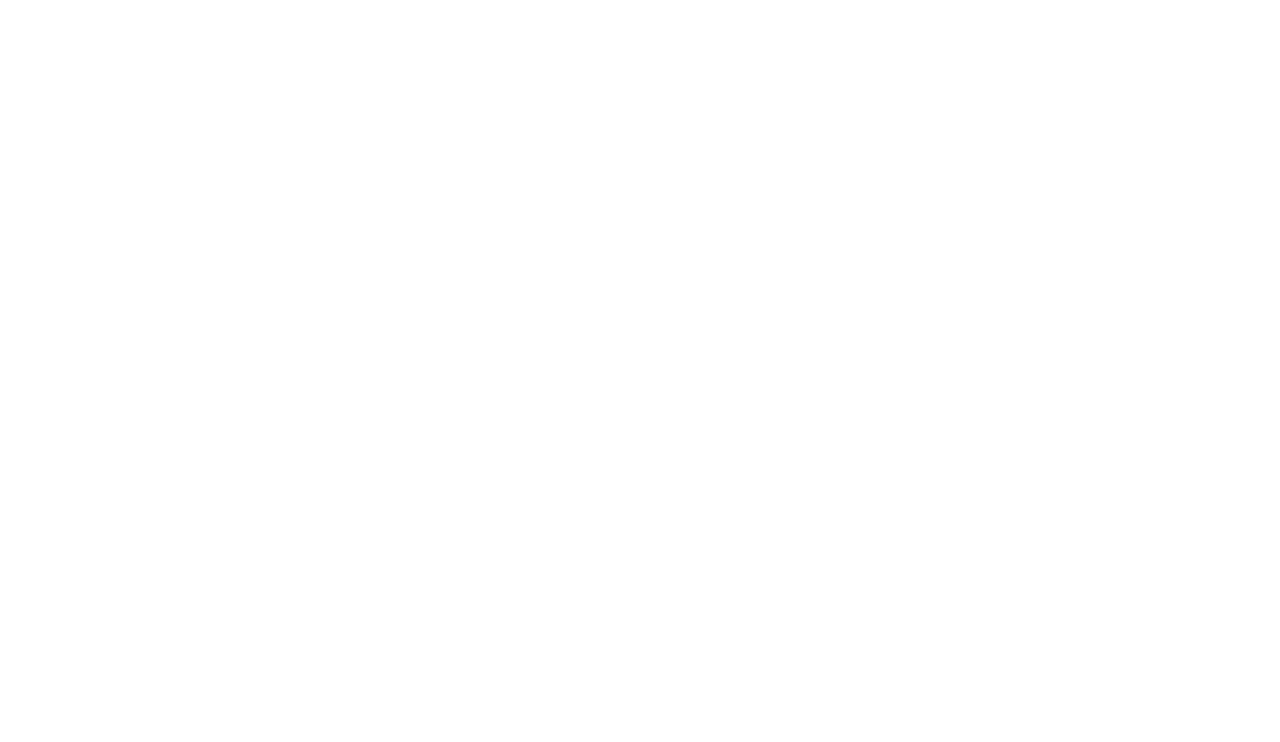
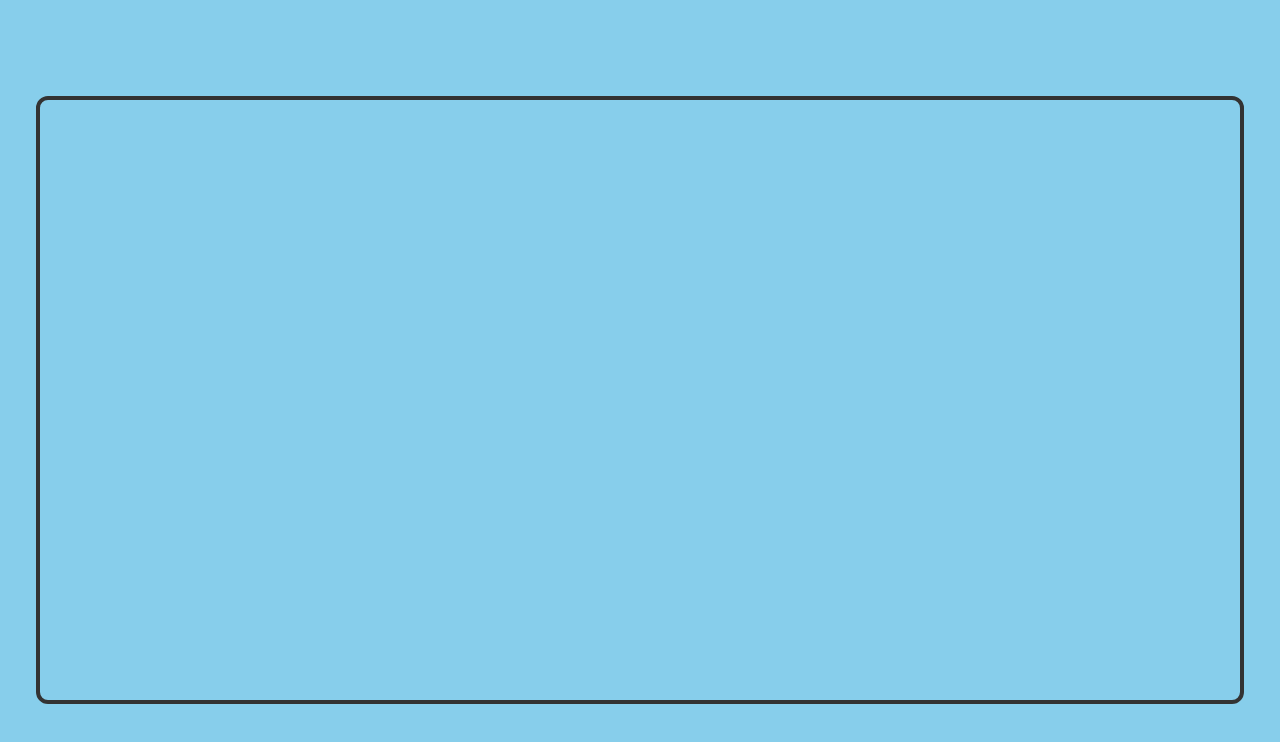
Before and after one commit to GrishaAngelovGH/mushroom-hunter-2d-game, a plain HTML site: page index.html in a window 1280 px wide. Drawn offline with Linux system fonts and the light colour scheme.

Commit message:
feat: canvas setup — 1200x600, centered in viewport, sky-blue background

```diff
--- a/index.html
+++ b/index.html
@@ -9,6 +9,7 @@
             margin: 0;
             padding: 0;
             overflow: hidden;
+            background-color: #87CEEB; /* Sky blue */
             font-family: 'Arial', sans-serif;
         }
 
@@ -20,11 +21,27 @@
             align-items: center;
             height: 100vh;
         }
+
+        canvas {
+            border: 4px solid #333;
+            background-color: #87CEEB;
+            border-radius: 12px;
+            transition: border-radius 0.2s ease;
+            display: block;
+        }
     </style>
 </head>
 <body>
     <div id="game-container">
-        <!-- Game elements will be added here -->
+        <canvas id="gameCanvas"></canvas>
     </div>
+
+    <script>
+        const canvas = document.getElementById('gameCanvas');
+        const ctx = canvas.getContext('2d');
+
+        canvas.width = 1200;
+        canvas.height = 600;
+    </script>
 </body>
 </html>
```
